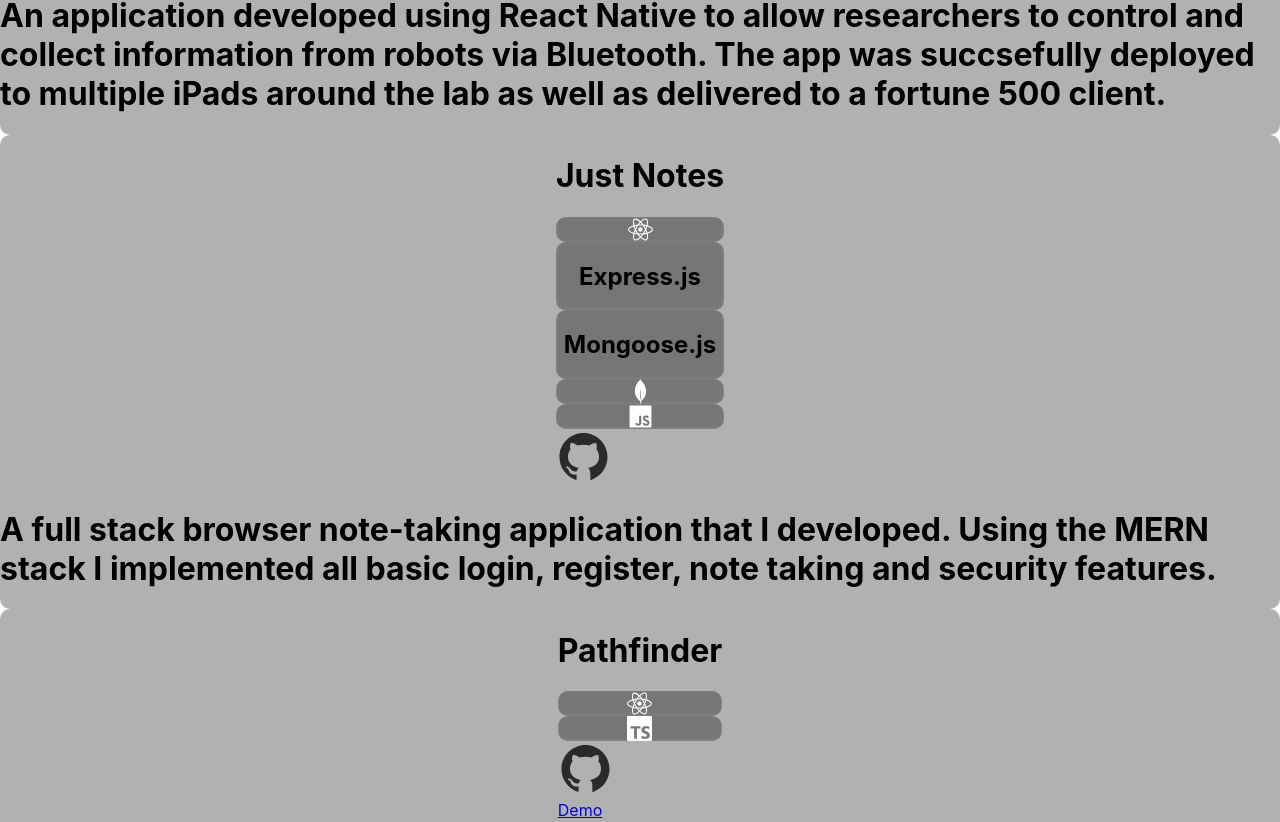
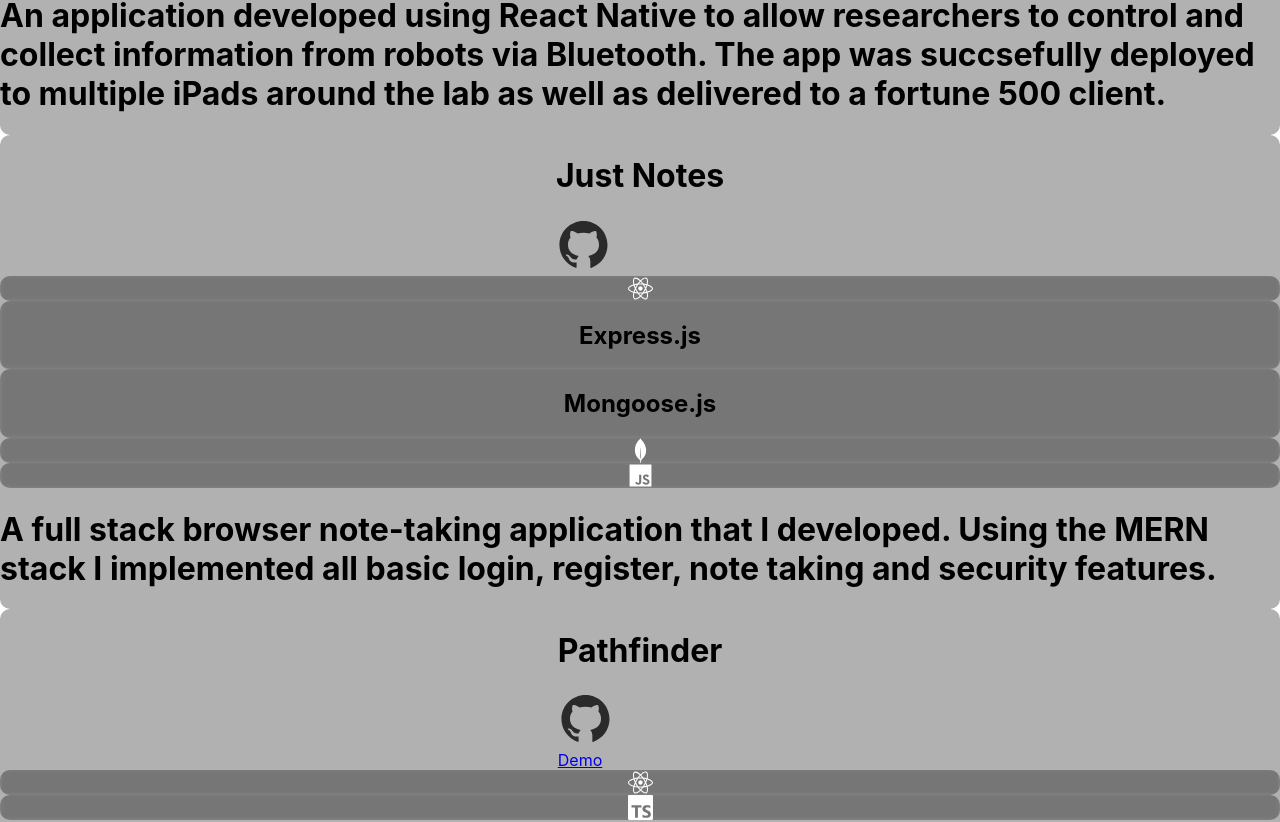
Before and after one commit to willk0814/portfolio, a React (Create React App) app: page / in a window 1280 px wide. Shown: the part 5155-5977 px from the top of the page. Built offline with nearby package versions, Linux system fonts and the light colour scheme.

Commit message:
Small changes to project page

```diff
--- a/src/ContentPages/ProjectPage_v2/ProjectTile2.js
+++ b/src/ContentPages/ProjectPage_v2/ProjectTile2.js
@@ -6,16 +6,13 @@ import TechnologyBar from '../ProjectPage/TechnologyBar'
 
 export default function ProjectTile2({ card }) {
 
-    console.log(card)
   return (
     <div
-        className='blurredContentContainer w-[40vw] h-[25vh] p-4 m-2 flex flex-col items-start justify-between'>
+        className='blurredContentContainer w-[40vw] min-w-[350px] h-[25vh] min-h-[350px] p-4 m-2 flex flex-col items-start justify-between'>
 
-        <div className='flex w-[100%] justify-between items-center mb-4'>
-            <div
-                className=''>
+        <div className='flex w-[100%] justify-between items-start mb-4'>
+            <div>
                 <h1 className='text-white text-4xl font-bold mb-2'>{card.title}</h1>
-                <TechnologyBar stack = {card.stack} />
             </div>
             <div className='flex flex-row '>
                 {card.git_link !== '' &&
@@ -38,11 +35,12 @@ export default function ProjectTile2({ card }) {
             </div>
         </div>
 
-
-
-        <h1 className='text-white'>
-            {card.content}
-        </h1>
+        <div>
+            <TechnologyBar stack = {card.stack} />
+            <h1 className='text-white'>
+                {card.content}
+            </h1>
+        </div>
 
     </div>
   )
```
